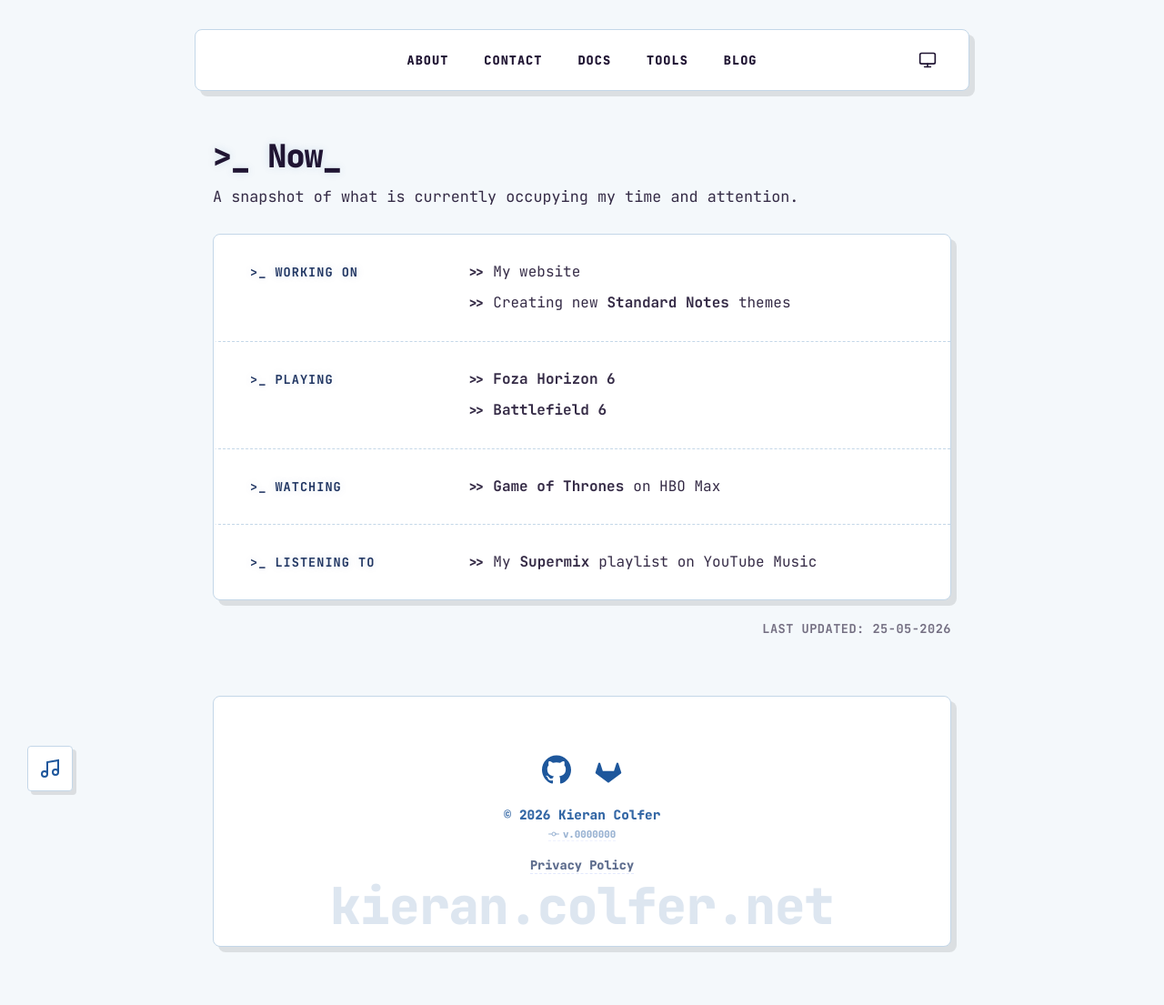
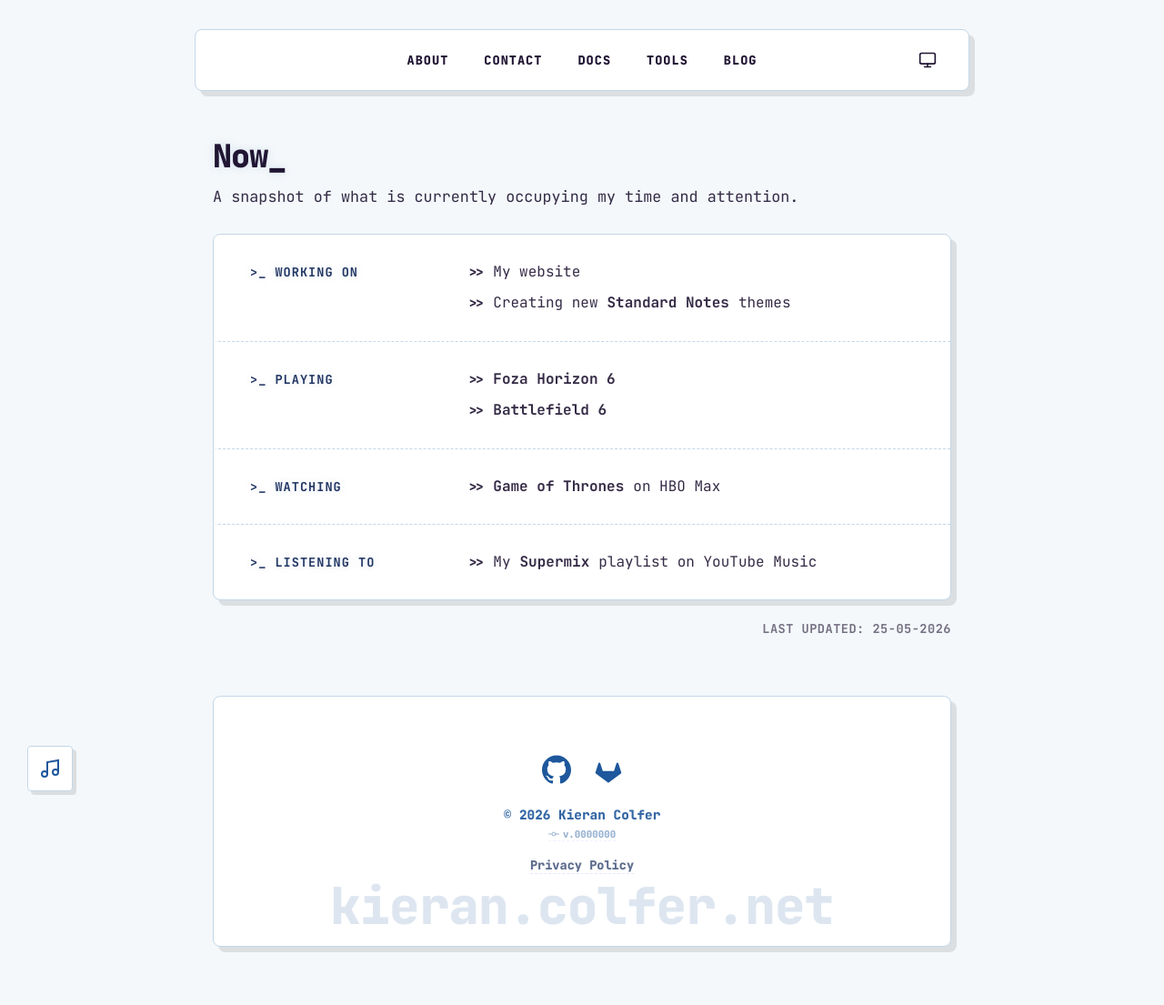
Before and after one commit to PASSK3YS/PASSK3YS.github.io, a Jekyll site: the page built from now.md, in a window 1280 px wide. Shown: the whole page at 91% size. Built offline with Jekyll 4.4.1, drawn with Linux system fonts in a browser that asks for light colours.

Commit message:
chore: update title on now page

```diff
--- a/now.md
+++ b/now.md
@@ -127,7 +127,7 @@
 
 <div class="page-content">
     <h1 style="margin: 0 0 10px 0; font-size: 2.2rem; font-weight: 800; letter-spacing: -1px;">
-        >_ Now<span class="blinking-cursor">_</span>
+        Now<span class="blinking-cursor">_</span>
     </h1>
     <p style="font-size: 1.05rem; opacity: 0.9; margin: 0 0 30px 0;">A snapshot of what is currently occupying my time and attention.</p>
 
```
